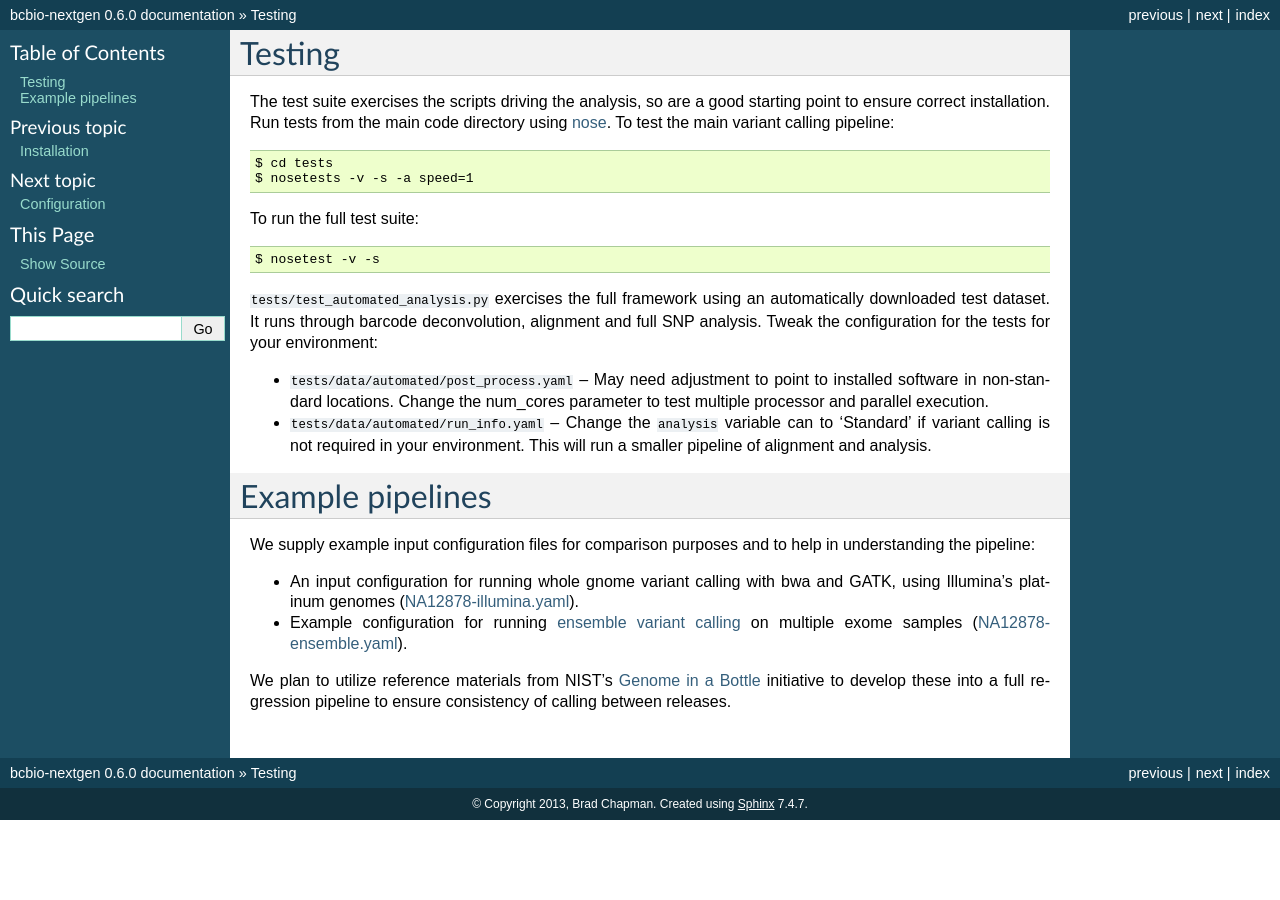
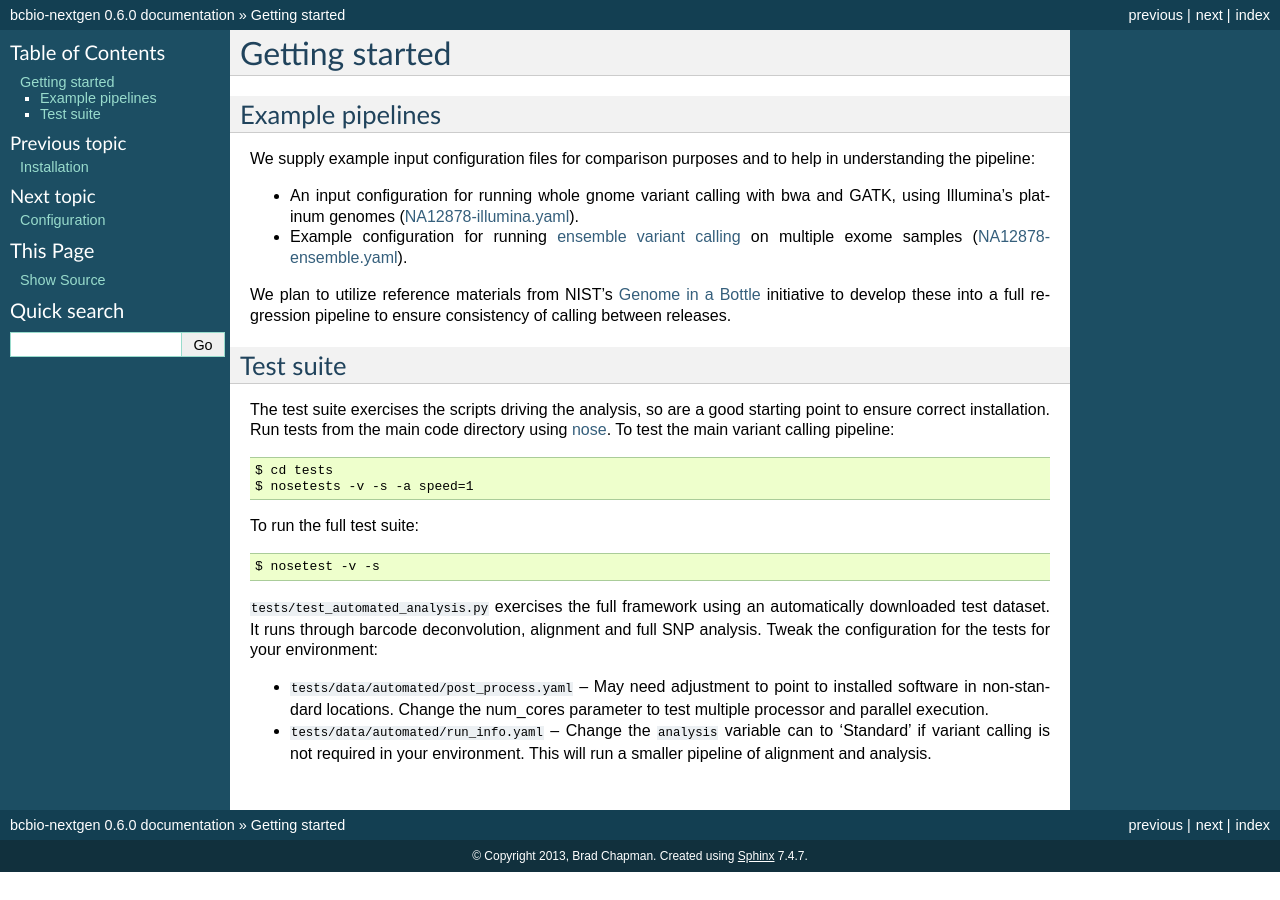
Before and after one commit to bcbio/bcbio-nextgen, a Sphinx documentation site: the page built from docs/contents/testing.rst, in a window 1280 px wide. Built offline with Sphinx 7.4.7, drawn with Linux system fonts in a browser that asks for light colours; part of the change alters nothing that is shown.

```diff
--- a/docs/contents/testing.rst
+++ b/docs/contents/testing.rst
@@ -1,5 +1,30 @@
-Testing
-=======
+Getting started
+---------------
+
+Example pipelines
+=================
+
+We supply example input configuration files for comparison purposes
+and to help in understanding the pipeline:
+
+- An input configuration for running whole gnome variant calling with
+  bwa and GATK, using Illumina's platinum genomes
+  (`NA12878-illumina.yaml`_).
+
+- Example configuration for running `ensemble variant calling`_ on
+  multiple exome samples (`NA12878-ensemble.yaml`_).
+
+We plan to utilize reference materials from NIST's `Genome in a Bottle`_
+initiative to develop these into a full regression pipeline to ensure
+consistency of calling between releases.
+
+.. _NA12878-illumina.yaml: https://raw.github.com/chapmanb/bcbio-nextgen/master/config/examples/NA12878-illumina.yaml
+.. _NA12878-ensemble.yaml: https://raw.github.com/chapmanb/bcbio-nextgen/master/config/examples/NA12878-ensemble.yaml
+.. _ensemble variant calling: http://bcbio.wordpress.com/2013/02/06/an-automated-ensemble-method-for-combining-and-evaluating-genomic-variants-from-multiple-callers/
+.. _Genome in a Bottle: http://www.genomeinabottle.org/
+
+Test suite
+==========
 
 The test suite exercises the scripts driving the analysis, so are a good
 starting point to ensure correct installation. Run tests from the main
@@ -28,25 +53,3 @@ for the tests for your environment:
    analysis.
 
 .. _nose: http://somethingaboutorange.com/mrl/projects/nose/
-
-Example pipelines
-=================
-
-We supply example input configuration files for comparison purposes
-and to help in understanding the pipeline:
-
-- An input configuration for running whole gnome variant calling with
-  bwa and GATK, using Illumina's platinum genomes
-  (`NA12878-illumina.yaml`_).
-
-- Example configuration for running `ensemble variant calling`_ on
-  multiple exome samples (`NA12878-ensemble.yaml`_).
-
-We plan to utilize reference materials from NIST's `Genome in a Bottle`_
-initiative to develop these into a full regression pipeline to ensure
-consistency of calling between releases.
-
-.. _NA12878-illumina.yaml: https://raw.github.com/chapmanb/bcbio-nextgen/master/config/examples/NA12878-illumina.yaml
-.. _NA12878-ensemble.yaml: https://raw.github.com/chapmanb/bcbio-nextgen/master/config/examples/NA12878-ensemble.yaml
-.. _ensemble variant calling: http://bcbio.wordpress.com/2013/02/06/an-automated-ensemble-method-for-combining-and-evaluating-genomic-variants-from-multiple-callers/
-.. _Genome in a Bottle: http://www.genomeinabottle.org/
```
